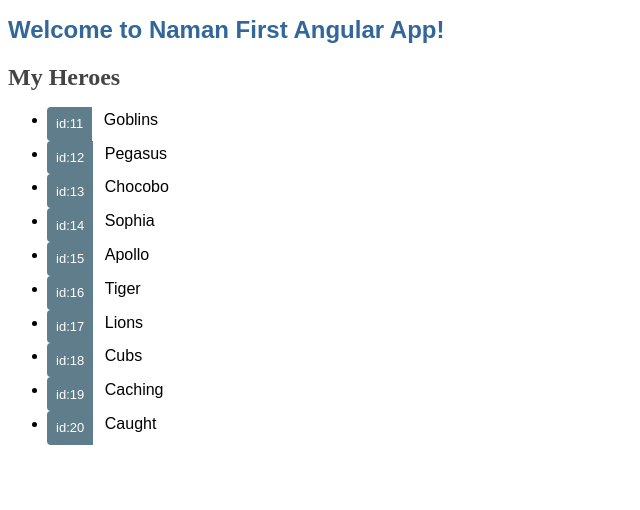
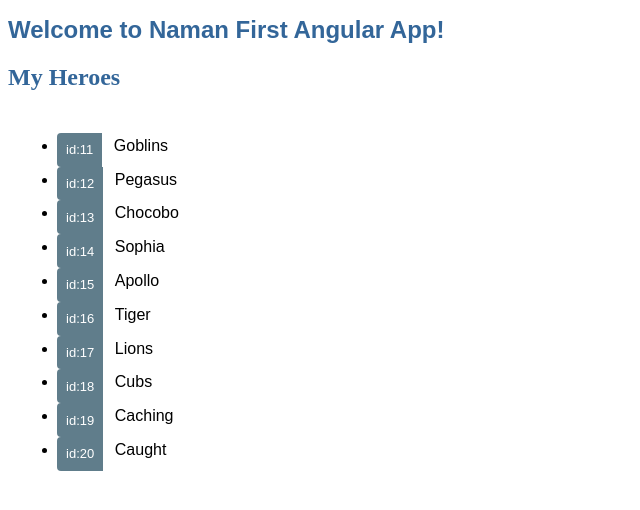
Before and after one commit to namanchopra21087/angular-tour-of-heroes, an Angular app: page / in a window 1280 px wide. Shown: the top 510 px of the page, without its empty margins (0-640 px from the left). Built offline with nearby package versions, Linux system fonts and the light colour scheme.

Commit message:
Changing the style to display details on right of the list of heroes

```diff
--- a/src/app/hero-detail/hero-detail.component.css
+++ b/src/app/hero-detail/hero-detail.component.css
@@ -0,0 +1,12 @@
+.name{
+    color:lightslategrey;
+    font-family: 'Franklin Gothic Medium', 'Arial Narrow', Arial, sans-serif;
+    font-size: large;
+}
+
+.id{
+
+    color:lightslategrey;
+    font-family: 'Franklin Gothic Medium', 'Arial Narrow', Arial, sans-serif;
+    font-size:large;
+}
--- a/src/app/heroes/heroes.component.css
+++ b/src/app/heroes/heroes.component.css
@@ -1,15 +1,3 @@
-.name{
-    color:lightslategrey;
-    font-family: 'Franklin Gothic Medium', 'Arial Narrow', Arial, sans-serif;
-    font-size: large;
-}
-
-.id{
-
-    color:lightslategrey;
-    font-family: 'Franklin Gothic Medium', 'Arial Narrow', Arial, sans-serif;
-    font-size:large;
-}
 .heroes .badge {
     display: inline-block;
     font-size: small;
@@ -29,3 +17,20 @@
     background-color: #CFD8DC !important;
     color: white;
   }
+.columnLeft {
+    float: left;
+    padding: 10px;
+    height: 300px; /* Should be removed. Only for demonstration */
+}
+.columnRight {
+    float: left;
+    width: 70%;
+    height: 300px; /* Should be removed. Only for demonstration */
+}
+
+/* Clear floats after the columns */
+.row:after {
+    content: "";
+    display: table;
+    clear: both;
+}
--- a/src/app/heroes/heroes.component.html
+++ b/src/app/heroes/heroes.component.html
@@ -1,9 +1,13 @@
 <h2>My Heroes</h2>
-<div>
+<div class="row">
+  <div class="columnLeft">
     <ul class="heroes">
       <li [class.selected]="hero==selectedHero" *ngFor="let hero of heroes" (click)="onSelect(hero)">
         <span class="badge">id:{{hero.id}}</span><span>{{hero.name}}</span>
       </li>
     </ul>
   </div>
+  <div class="columnRight">
     <app-hero-detail [selectedHero]="selectedHero"></app-hero-detail>
+  </div>
+</div>
--- a/src/styles.css
+++ b/src/styles.css
@@ -5,7 +5,7 @@ h1{
 }
 
 h2,h3{
-    color:#444;
+    color:#369;
     font-family:'Times New Roman', Times, serif;
     font-size:x-large;
 }
```
Lines whose indentation alone changed are shown as unchanged.
